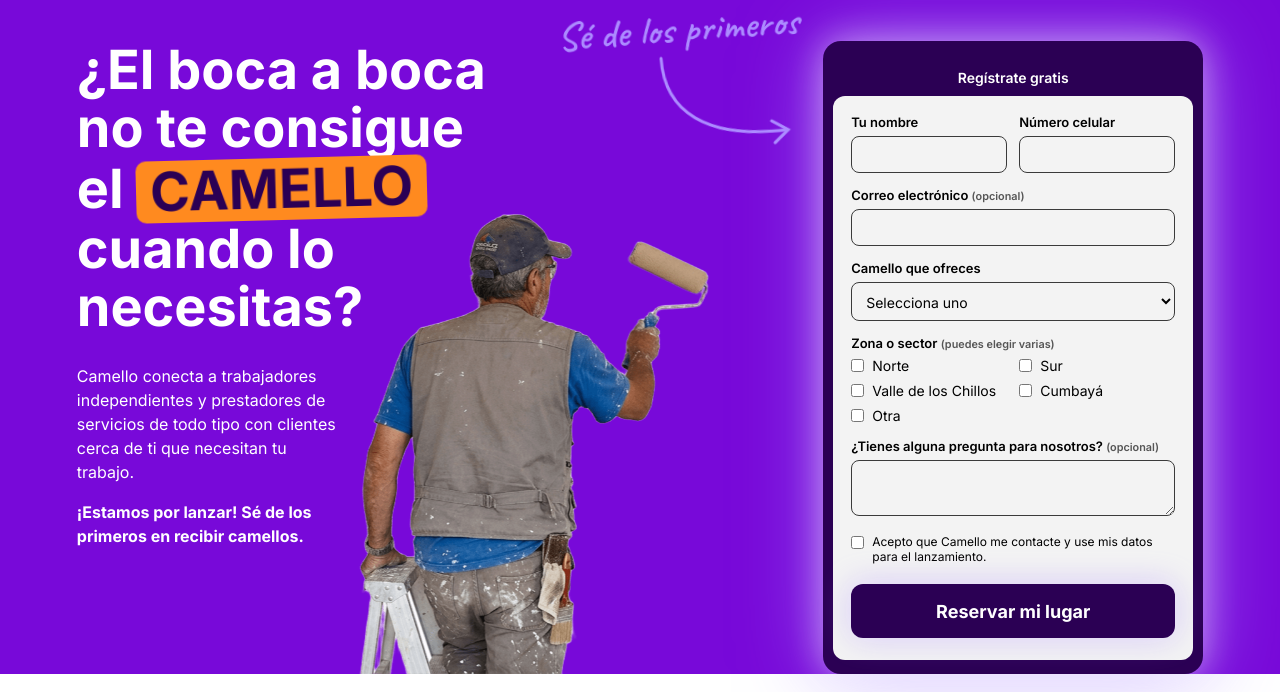
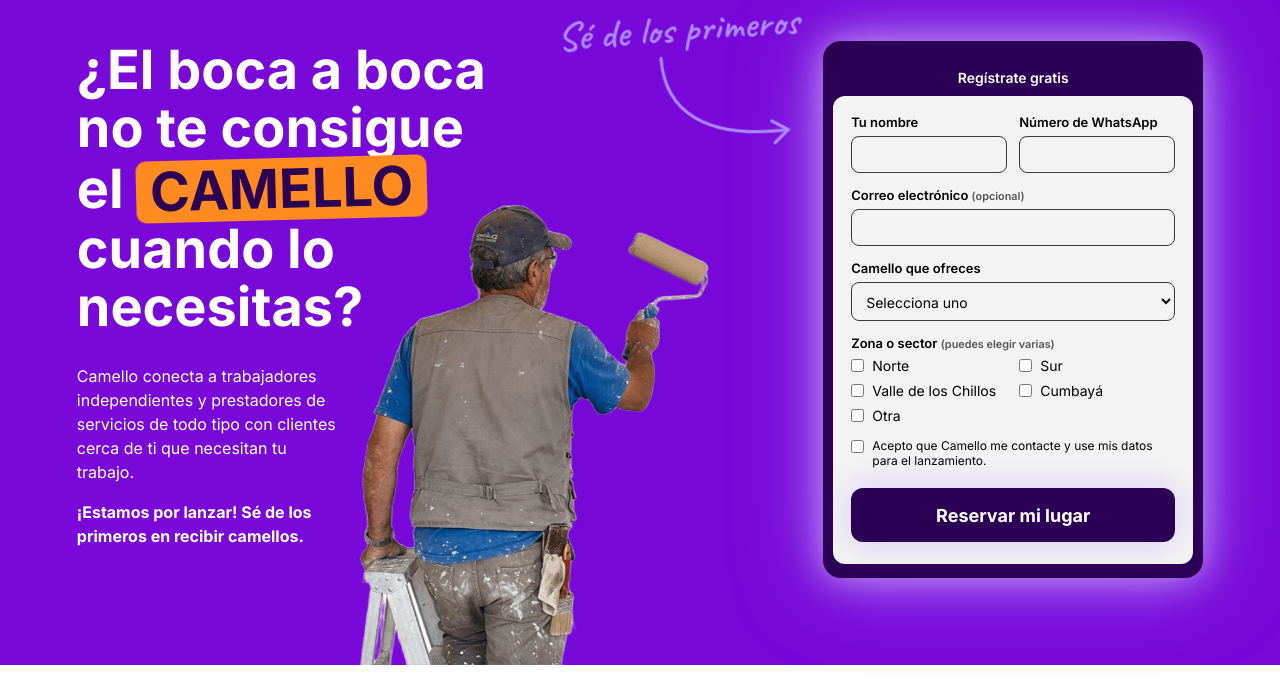
Before and after one commit to andre1751/Camello-.-, a plain HTML site: page index.html in a window 1280 px wide. Shown: the part 108-800 px from the top of the page. Drawn offline with Linux system fonts and the light colour scheme; a script that the page names is missing.

Commit message:
Quita la pregunta opcional y pide número de WhatsApp en lugar de teléfono
Co-Authored-By: Claude Haiku 5.5 <noreply@anthropic.com>
Claude-Session: https://claude.ai/code/session_014jiJqPgyGvSKXjeLi35kAp

```diff
--- a/index.html
+++ b/index.html
@@ -1108,7 +1108,7 @@
                 <input id="nombre" name="nombre" type="text" autocomplete="name">
               </div>
               <div>
-                <label for="celular">Número celular</label>
+                <label for="celular">Número de WhatsApp</label>
                 <input id="celular" name="celular" type="tel" autocomplete="tel">
               </div>
             </div>
@@ -1154,11 +1154,6 @@
               </div>
               <input class="otro" id="zona-otra" name="zona_otra" type="text" placeholder="Escribe tu zona" hidden>
             </fieldset>
-
-            <div>
-              <label for="pregunta">¿Tienes alguna pregunta para nosotros? <small>(opcional)</small></label>
-              <textarea id="pregunta" name="pregunta" rows="2"></textarea>
-            </div>
 
             <label class="consent">
               <input id="consent" name="consent" type="checkbox">
@@ -1457,7 +1452,7 @@
 
       let valido = true;
       if (!data.nombre || !data.celular) {
-        errCampos.textContent = 'Nombre y celular son obligatorios.';
+        errCampos.textContent = 'Nombre y número de WhatsApp son obligatorios.';
         valido = false;
       }
       if (data.correo && !/^[^\s@]+@[^\s@]+\.[^\s@]+$/.test(data.correo)) {
```
